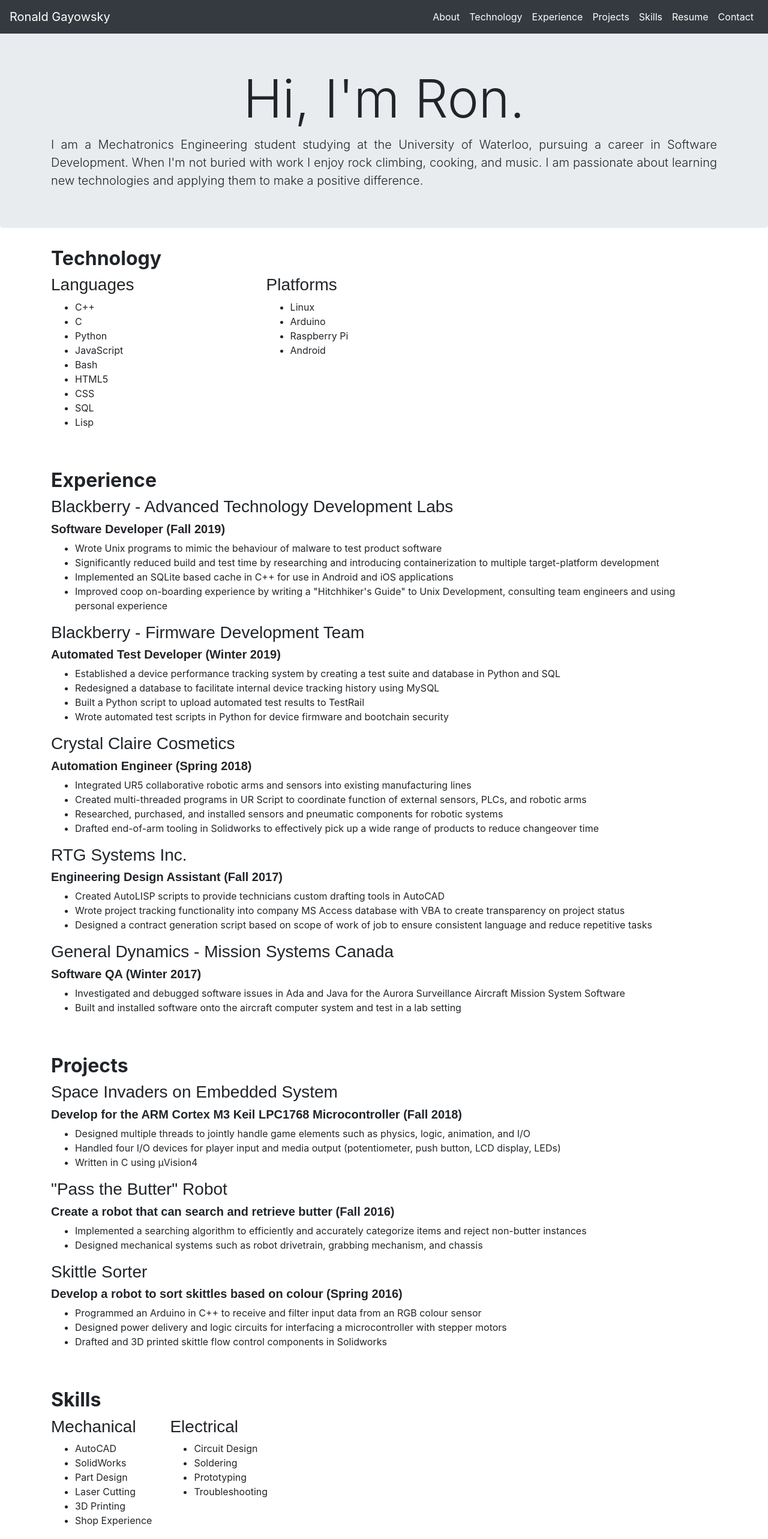
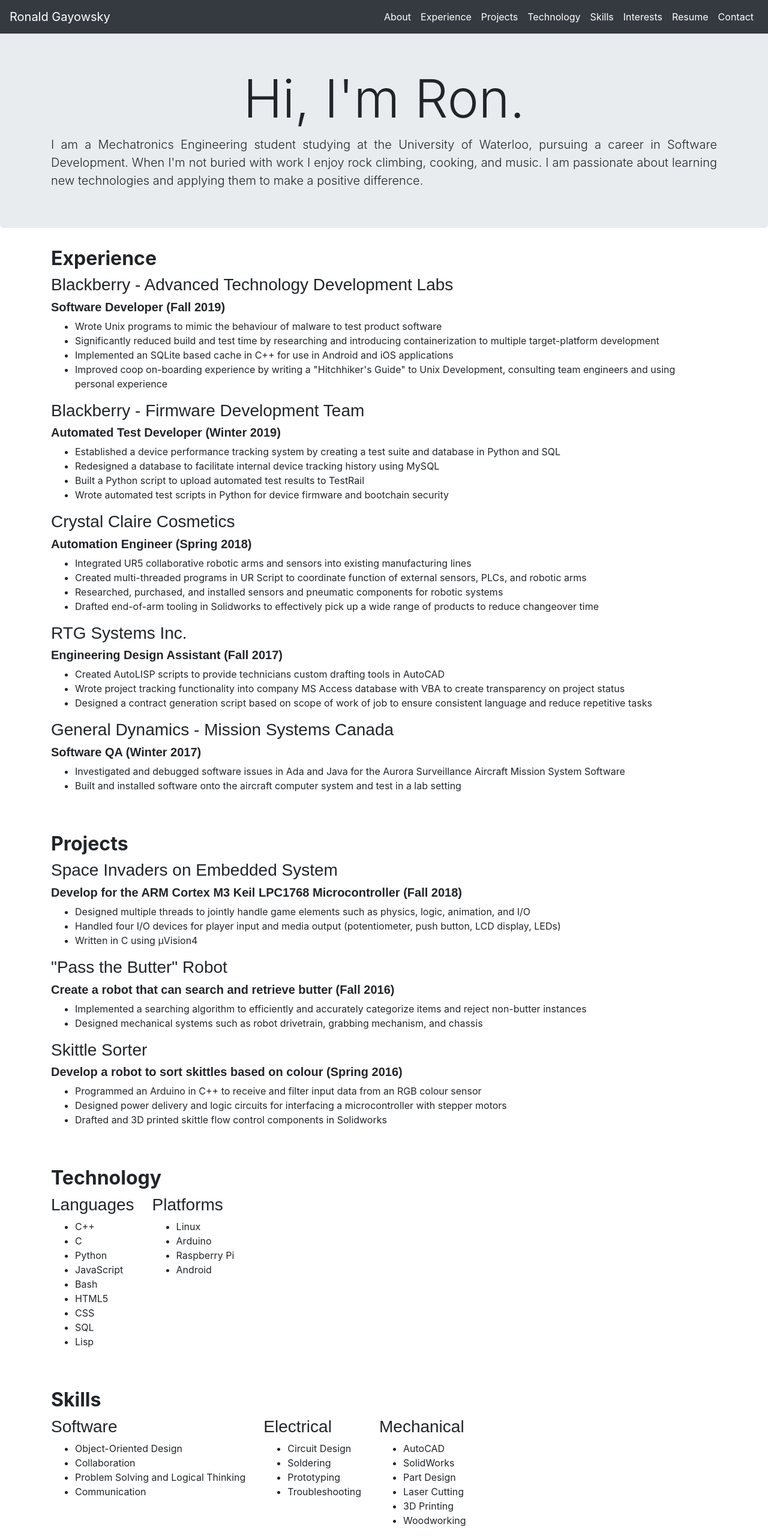
Before and after one commit to rongayowsky/rongayowsky.github.io, a plain HTML site: page index.html in a window 1280 px wide. Shown: the top 2566 px of the page at 60% size. Drawn offline with nearby package versions, Linux system fonts and the light colour scheme.

Commit message:
Edited content organization

```diff
--- a/index.html
+++ b/index.html
@@ -40,11 +40,6 @@
                 </a>
             </a>
             <a class="nav-item">
-                <a class="nav-link p-2 active" href="#" id="technologyNav" onclick="navToSection('technologyNav')">
-                    Technology
-                </a>
-            </a>
-            <a class="nav-item">
                 <a class="nav-link p-2 active" href="#" id="experienceNav" onclick="navToSection('experienceNav')">
                     Experience
                 </a>
@@ -55,9 +50,19 @@
                 </a>
             </a>
             <a class="nav-item">
-                    <a class="nav-link p-2 active" href="#" id="skillsNav" onclick="navToSection('skillsNav')">
-                        Skills
-                    </a>
+                <a class="nav-link p-2 active" href="#" id="technologyNav" onclick="navToSection('technologyNav')">
+                    Technology
+                </a>
+            </a>
+            <a class="nav-item">
+                <a class="nav-link p-2 active" href="#" id="skillsNav" onclick="navToSection('skillsNav')">
+                    Skills
+                </a>
+            </a>
+            <a class="nav-item">
+                <a class="nav-link p-2 active" href="#" id="interestsNav" onclick="navToSection('interestsNav')">
+                    Interests
+                </a>
             </a>
             <a class="nav-item">
                 <a class="nav-link p-2 active" href="#" id="resumeNav" onclick="navToSection('resumeNav')">
@@ -87,39 +92,6 @@
         </p>
     </div>
 </div>
-
-<!-- Technology -->
-<div class="container">
-<h2 id="technology">Technology</h2>
-<div class="row">
-    <div class="col-md-auto">
-        <h3>Languages</h3>
-        <ul>
-            <li>C++</li>
-            <li>C</li>
-            <li>Python</li>
-            <li>JavaScript</li>
-            <li>Bash</li>
-            <li>HTML5</li>
-            <li>CSS</li>
-            <li>SQL</li>
-            <li>Lisp</li>
-        </ul>
-    </div>
-    <div class="col-2"></div>
-    <div class="col-md-auto">
-        <h3>Platforms</h3>
-        <ul>
-            <li>Linux</li>
-            <li>Arduino</li>
-            <li>Raspberry Pi</li>
-            <li>Android</li>
-        </ul>
-    </div>
-</div>
-
-</div>
-<div style="height: 50px;"></div>
 
 <!-- Experience -->
 <div class="container">
@@ -197,19 +169,49 @@
 </div>
 <div style="height: 50px;"></div>
 
+<!-- Technology -->
+<div class="container">
+    <h2 id="technology">Technology</h2>
+    <div class="row">
+        <div class="col-md-auto">
+            <h3>Languages</h3>
+            <ul>
+                <li>C++</li>
+                <li>C</li>
+                <li>Python</li>
+                <li>JavaScript</li>
+                <li>Bash</li>
+                <li>HTML5</li>
+                <li>CSS</li>
+                <li>SQL</li>
+                <li>Lisp</li>
+            </ul>
+        </div>
+        <div class="col-md-auto">
+            <h3>Platforms</h3>
+            <ul>
+                <li>Linux</li>
+                <li>Arduino</li>
+                <li>Raspberry Pi</li>
+                <li>Android</li>
+            </ul>
+        </div>
+    </div>
+
+    </div>
+    <div style="height: 50px;"></div>
+
 <!-- Miscellaneous -->
 <div class="container">
 <h2 id="skills">Skills</h2>
 <div class="row">
     <div class="col-md-auto">
-        <h3>Mechanical</h3>
+        <h3>Software</h3>
         <ul>
-            <li>AutoCAD</li>
-            <li>SolidWorks</li>
-            <li>Part Design</li>
-            <li>Laser Cutting</li>
-            <li>3D Printing</li>
-            <li>Shop Experience</li>
+            <li>Object-Oriented Design</li>
+            <li>Collaboration</li>
+            <li>Problem Solving and Logical Thinking</li>
+            <li>Communication</li>
         </ul>
     </div>
     <div class="col-md-auto">
@@ -219,6 +221,17 @@
             <li>Soldering</li>
             <li>Prototyping</li>
             <li>Troubleshooting</li>
+        </ul>
+    </div>
+    <div class="col-md-auto">
+        <h3>Mechanical</h3>
+        <ul>
+            <li>AutoCAD</li>
+            <li>SolidWorks</li>
+            <li>Part Design</li>
+            <li>Laser Cutting</li>
+            <li>3D Printing</li>
+            <li>Woodworking</li>
         </ul>
     </div>
 </div>
@@ -264,12 +277,11 @@
     </div>
 
 </div>
-<div style="height: 100px;"></div>
+<div style="height: 50;"></div>
 
 <!-- Contact -->
 <div class="container">
 <h2 id="contact">Contact</h2>
-    <p>Phone: (905) 906-5406</p>
     <p>Email: <a href="mailto:rcgayows@uwaterloo.ca">rcgayows@uwaterloo.ca</a></p>
     <p><a href="https://www.linkedin.com/in/ronald-gayowsky-77248b186/">LinkedIn</a></p>
 </div>
```
